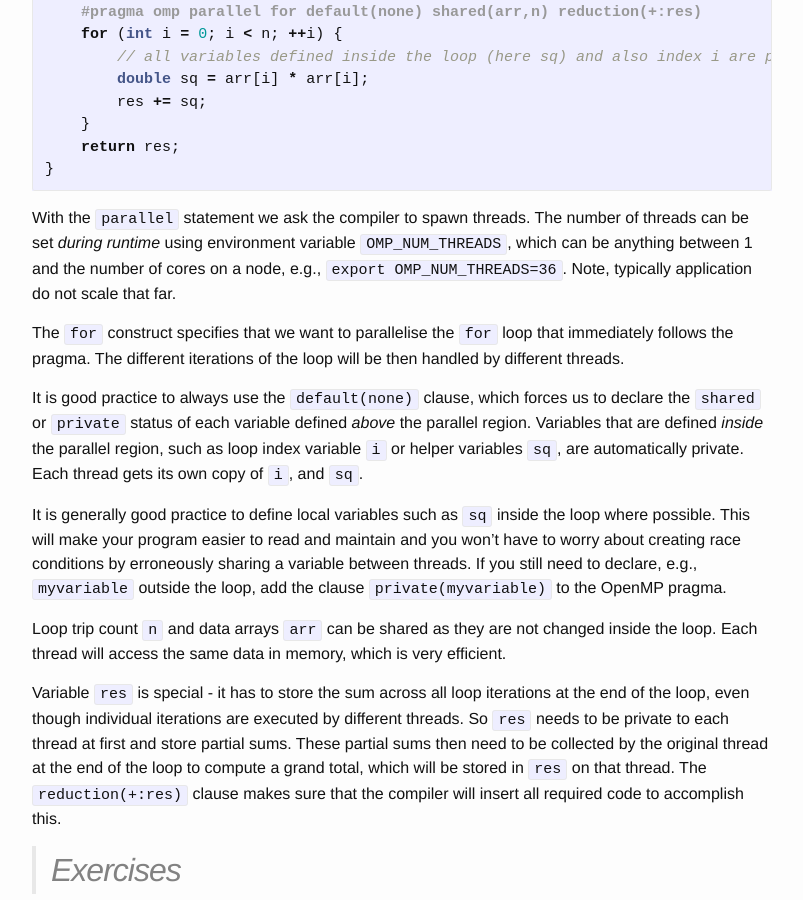
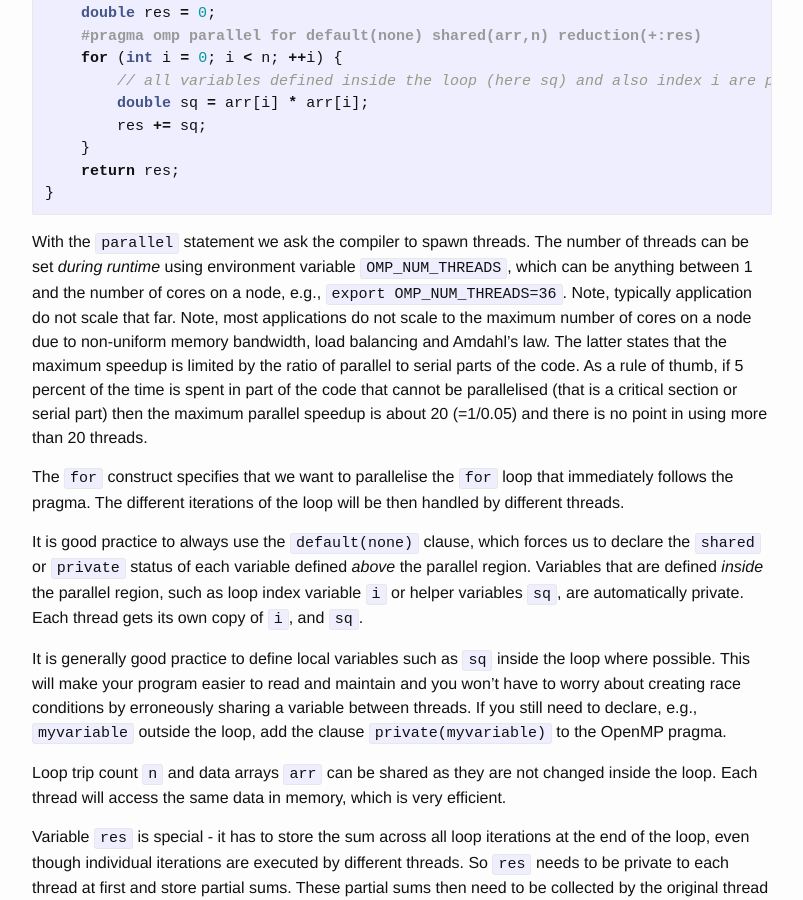
Before and after one commit to nesi/perf-training, a Jekyll site: the page built from _lessons/python-scatter/04b-openmp.md, in a window 1280 px wide and 900 px high, scrolled down 4118 px. Shown: the whole window, without its empty margins (238-1041 px from the left). Built offline with Jekyll 4.4.1, drawn with Linux system fonts in a browser that asks for light colours; some of the changed text lies outside the part shown.

Commit message:
details on scaling

````diff
--- a/_lessons/python-scatter/04b-openmp.md
+++ b/_lessons/python-scatter/04b-openmp.md
@@ -21,7 +21,7 @@ cd openmp
 
 One way to speed up your application is using the available resources more efficiently. This approach was used while porting our Python code to C/C++ by removing the interpreter's overhead. Here we will improve performance by using more resources instead.
 
-Most modern computers have multi-core CPUs and we can use two or more of these cores to execute instructions in parallel. All cores in one CPU can access the same, shared memory.
+Most modern computers have multi-core CPUs. All cores of a CPU can access the same, shared memory. Furthermore, all the CPUs belonging (36-40 cores) to a node also share the same memory. We can use two or more of these cores to execute multiple instructions in parallel.
 
 ## What is OpenMP
 
@@ -103,6 +103,7 @@ double mySumSq(int n, double* arr) {
 ```
 
 With the `parallel` statement we ask the compiler to spawn threads. The number of threads can be set *during runtime* using environment variable `OMP_NUM_THREADS`, which can be anything between 1 and the number of cores on a node, e.g., `export OMP_NUM_THREADS=36`. Note, typically application do not scale that far.
+Note, most applications do not scale to the maximum number of cores on a node due to non-uniform memory bandwidth, load balancing and Amdahl's law. The latter states that the maximum speedup is limited by the ratio of parallel to serial parts of the code. As a rule of thumb, if 5 percent of the time is spent in part of the code that cannot be parallelised (that is a critical section or serial part) then the maximum parallel speedup is about 20 (=1/0.05) and there is no point in using more than 20 threads.
 
 The `for` construct specifies that we want to parallelise the `for` loop that immediately follows the pragma. The different iterations of the loop will be then handled by different threads.
 
````
